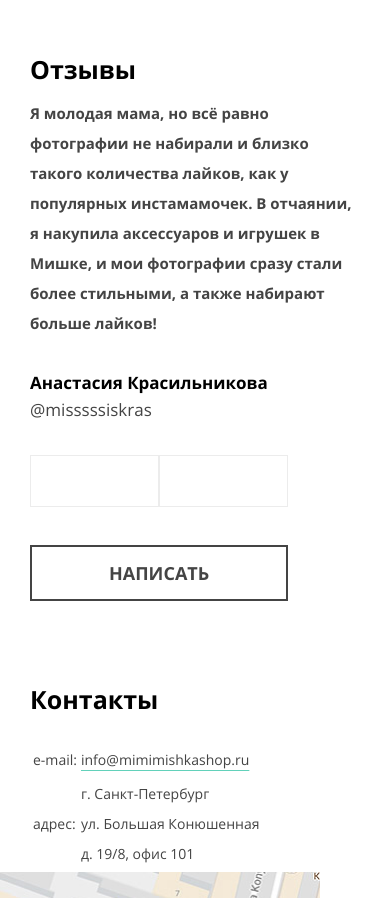
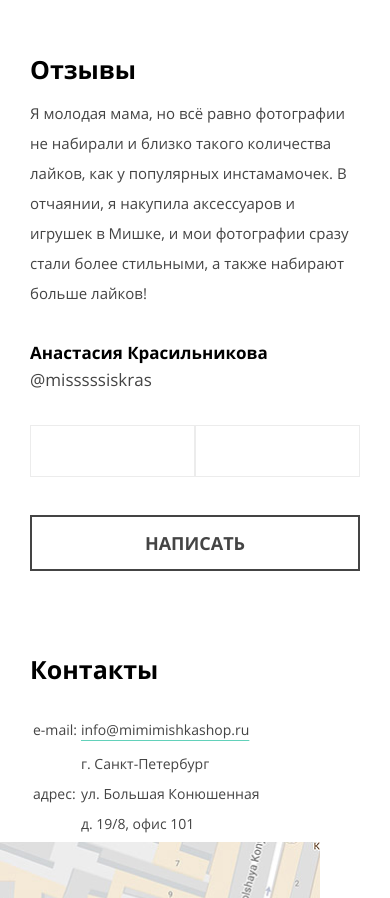
Before and after one commit to lena-lis/2174005-mishka-27, a website: page source/index.html in a window 390 px wide. Shown: the part 2147-3045 px from the top of the page. Drawn offline with nearby package versions, Linux system fonts and the light colour scheme; files that its build step writes are made by us from their sources; files whose address does not match are found by name.

Commit message:
Добавляет адаптивные сетки и стили отзывам

```diff
--- a/source/index.html
+++ b/source/index.html
@@ -160,7 +160,7 @@
             <span class="visually-hidden">Вперед</span>
           </button>
         </div>
-        <button class="reviews__reply button" type="button">Написать</button>
+        <button class="reviews__button button" type="button">Написать</button>
       </div>
     </section>
 
--- a/source/less/blocks/reviews.less
+++ b/source/less/blocks/reviews.less
@@ -1,12 +1,29 @@
 .reviews {
   padding: 0 30px 45px;
+
+  @media (min-width: @tablet-width) {
+    width: 100%;
+    margin-bottom: 85px;
+    padding: 0;
+  }
+}
+
+.reviews__container {
+  @media (min-width: @tablet-width) {
+    position: relative;
+    width: 668px;
+    margin: 0 auto;
+  }
 }
 
 .reviews__title {
   margin-top: 0;
   margin-bottom: 14px;
-  font-size: 25px;
-  line-height: 30px;
+
+  @media (min-width: @tablet-width) {
+    margin-bottom: 38px;
+    padding-top: 83px;
+  }
 }
 
 .reviews__list {
@@ -23,11 +40,21 @@
 
   font-size: 15px;
   line-height: 30px;
+  font-weight: 400;
   color: #444444;
+
+  @media (min-width: @tablet-width) {
+    margin-bottom: 61px;
+    padding-right: 20px;
+    font-size: 17px;
+  }
 }
 
 .reviews__author-info {
   font-style: normal;
+  @media (min-width: @tablet-width) {
+    font-size: 18px;
+  }
 }
 
 .reviews__author-name {
@@ -41,10 +68,32 @@
 }
 
 .reviews__controls {
+  display: grid;
+  grid-template-columns: 1fr 1fr;
   padding-top: 30px;
   padding-bottom: 38px;
+
+  @media (min-width: @tablet-width) {
+    position: absolute;
+    right: 0;
+    bottom: 15px;
+
+    grid-template-columns: 50px 50px;
+    column-gap: 37px;
+    padding: 0;
+  }
 }
 
-.reviews__reply {
-  padding: 16px 77px;
+.reviews__button {
+  width: 100%;
+  padding: 16px 0;
+
+  @media (min-width: @tablet-width) {
+    position: absolute;
+    top: 79px;
+    right: 0;
+
+    width: 175px;
+    text-align: center;
+  }
 }
--- a/source/less/blocks/slider.less
+++ b/source/less/blocks/slider.less
@@ -1,10 +1,27 @@
-.slider__controls {
-  display: flex;
+.slider__title {
+  font-size: 25px;
+  line-height: 30px;
+
+  @media (min-width: @tablet-width) {
+    font-size: 43px;
+    line-height: 50px;
+  }
 }
+
+/*.slider__controls {
+  @media (min-width: @tablet-width) {
+
+  }
+}*/
 
 .slider__button {
   box-sizing: border-box;
-  min-width: 129px;
+  min-width: 130px;
   min-height: 52px;
   border: 1px solid #ececec;
+
+  @media (min-width: @tablet-width) {
+    min-width: 50px;
+    min-height: 26px;
+  }
 }
```
